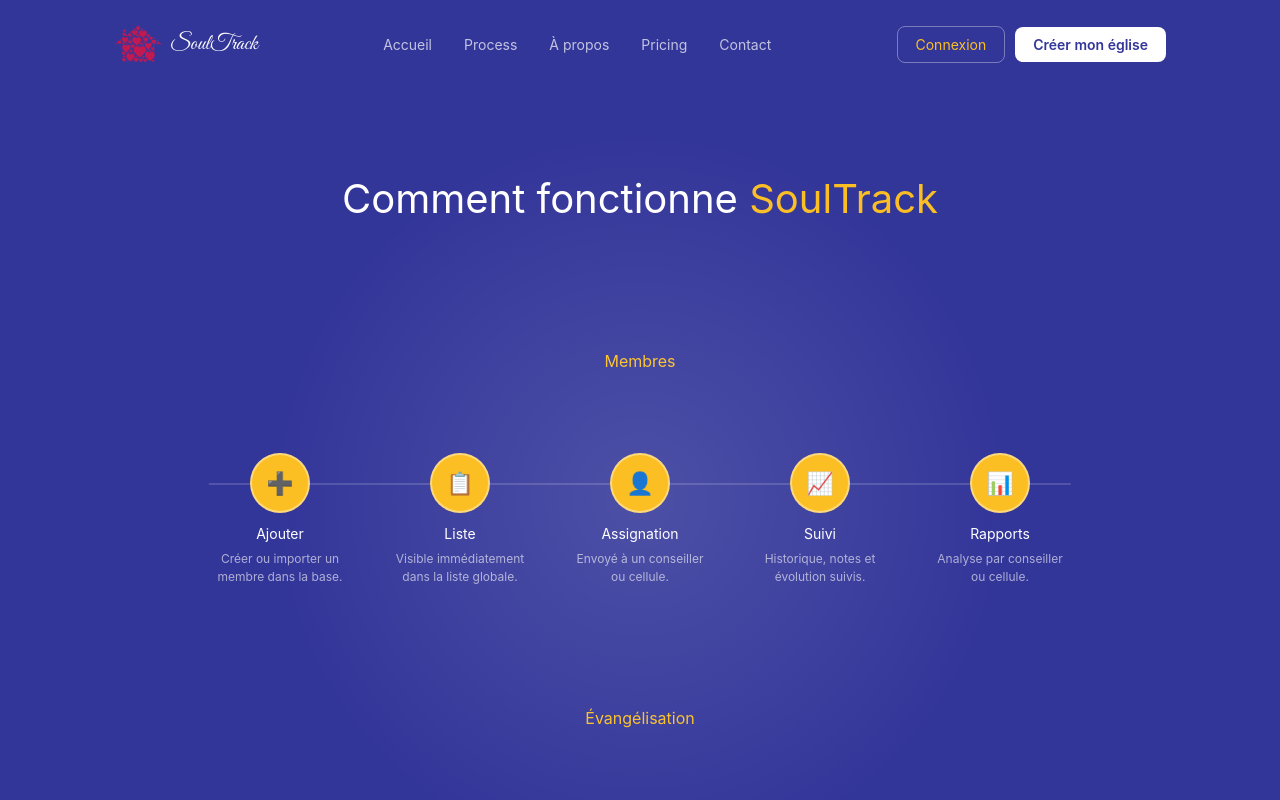
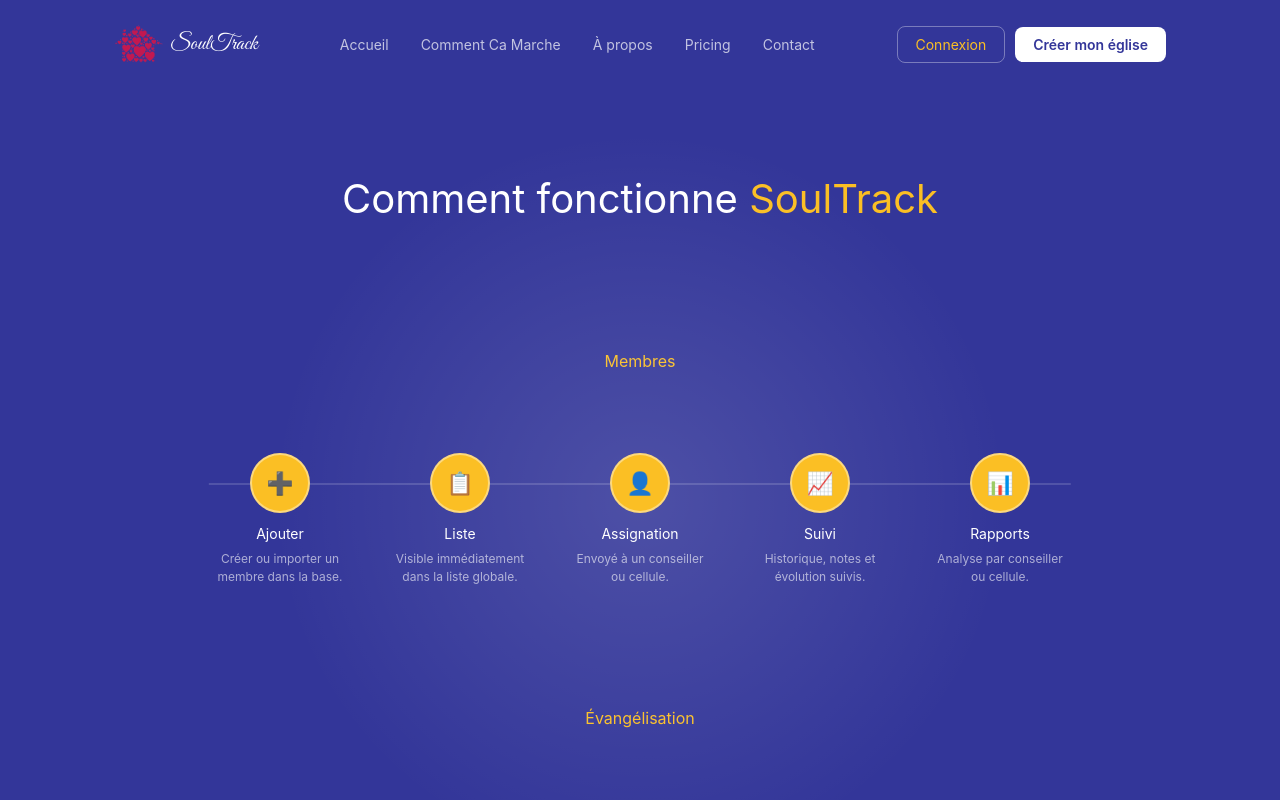
Before and after one commit to allanbavajee/soultrack, a Next.js app: page /site/CommentCaMarche in a window 1280 px wide. Shown: the top 800 px of the page. Built offline with nearby package versions, Linux system fonts and the light colour scheme.

Commit message:
Update CommentCaMarche.js

```diff
--- a/pages/site/CommentCaMarche.js
+++ b/pages/site/CommentCaMarche.js
@@ -23,7 +23,7 @@ export default function CommentCaMarche() {
 
   const navItems = [
     { label: "Accueil", path: "/site/HomePage" },
-    { label: "Process", path: "/site/CommentCaMarche" },
+    { label: "Comment Ca Marche", path: "/site/CommentCaMarche" },
     { label: "À propos", path: "/about" },
     { label: "Pricing", path: "/site/pricing" },
     { label: "Contact", path: "/site/contact" },
@@ -88,7 +88,6 @@ export default function CommentCaMarche() {
         zIndex: 0,
       }} />
 
-      {/* HEADER */}
       {/* ───── HEADER ───── */}
       <header style={{
         background: scrolled ? "rgba(51,54,153,0.92)" : "transparent",
```
